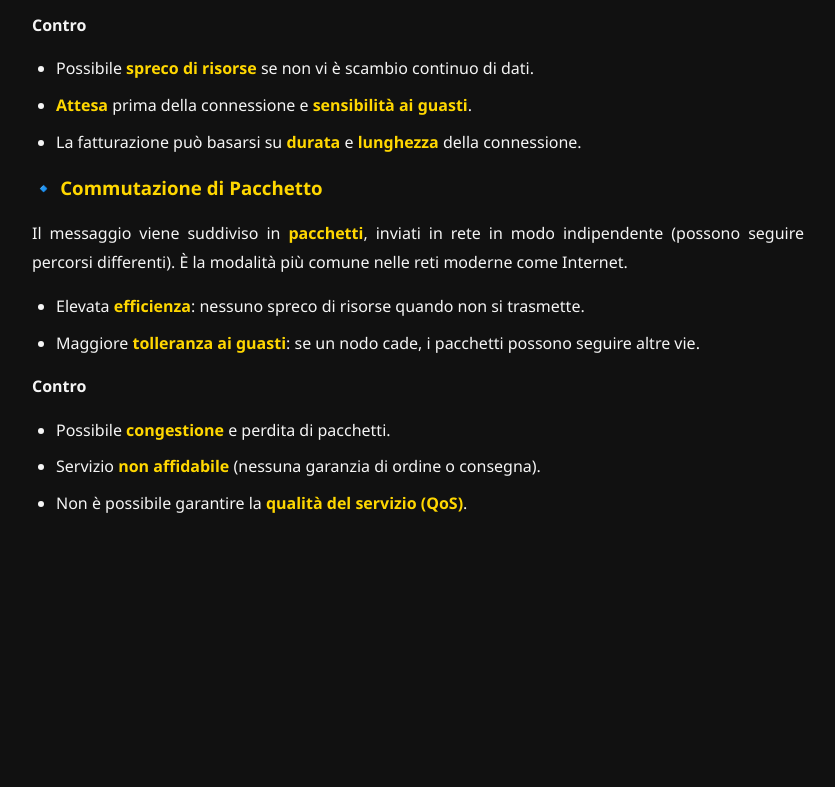
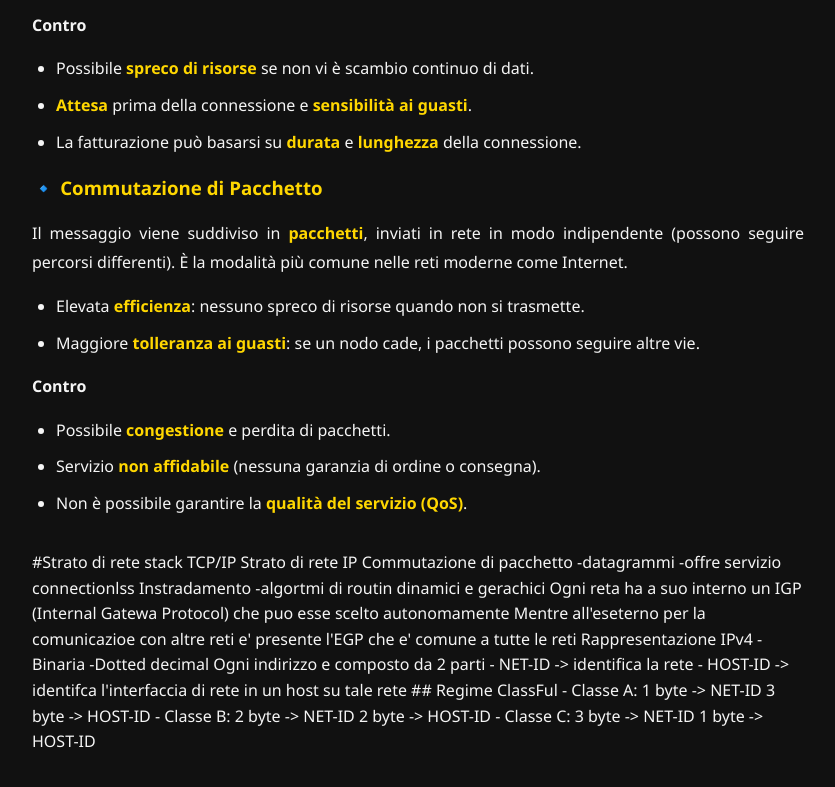
Before and after one commit to AluppiDEV/AluppiDEV.github.io, a plain HTML site: page appunti/Sistemi/Doc/NetworkLayer.html in a window 1280 px wide. Shown: the part 3216-4003 px from the top of the page, without its empty margins (222-1057 px from the left). Before the commit the page ends 3846 px from the top, so only its background shows below. Drawn offline with Linux system fonts and the light colour scheme.

Commit message:
Update sitemi

```diff
--- a/appunti/Sistemi/Doc/NetworkLayer.html
+++ b/appunti/Sistemi/Doc/NetworkLayer.html
@@ -242,6 +242,38 @@
             </li>
           </ul>
         </section>
+
+        <section>
+          #Strato di rete stack TCP/IP
+          Strato di rete IP
+          Commutazione di pacchetto
+            -datagrammi
+            -offre servizio connectionlss
+          Instradamento
+            -algortmi di routin dinamici e gerachici
+          Ogni reta ha a suo interno un IGP (Internal Gatewa Protocol) che puo esse scelto autonomamente
+          Mentre all'eseterno per la comunicazioe con altre reti e' presente l'EGP che e' comune a tutte le reti
+
+          Rappresentazione IPv4
+          -Binaria
+          -Dotted decimal
+          Ogni indirizzo e composto da 2 parti
+          - NET-ID -> identifica la rete
+          - HOST-ID -> identifca l'interfaccia di rete in un host su tale rete
+
+          ## Regime ClassFul
+          - Classe A:
+            1 byte -> NET-ID
+            3 byte -> HOST-ID
+
+          - Classe B:
+            2 byte -> NET-ID
+            2 byte -> HOST-ID
+
+          - Classe C:
+            3 byte -> NET-ID
+            1 byte -> HOST-ID
+        </section>
       </main>
     </div>
   </body>
```
